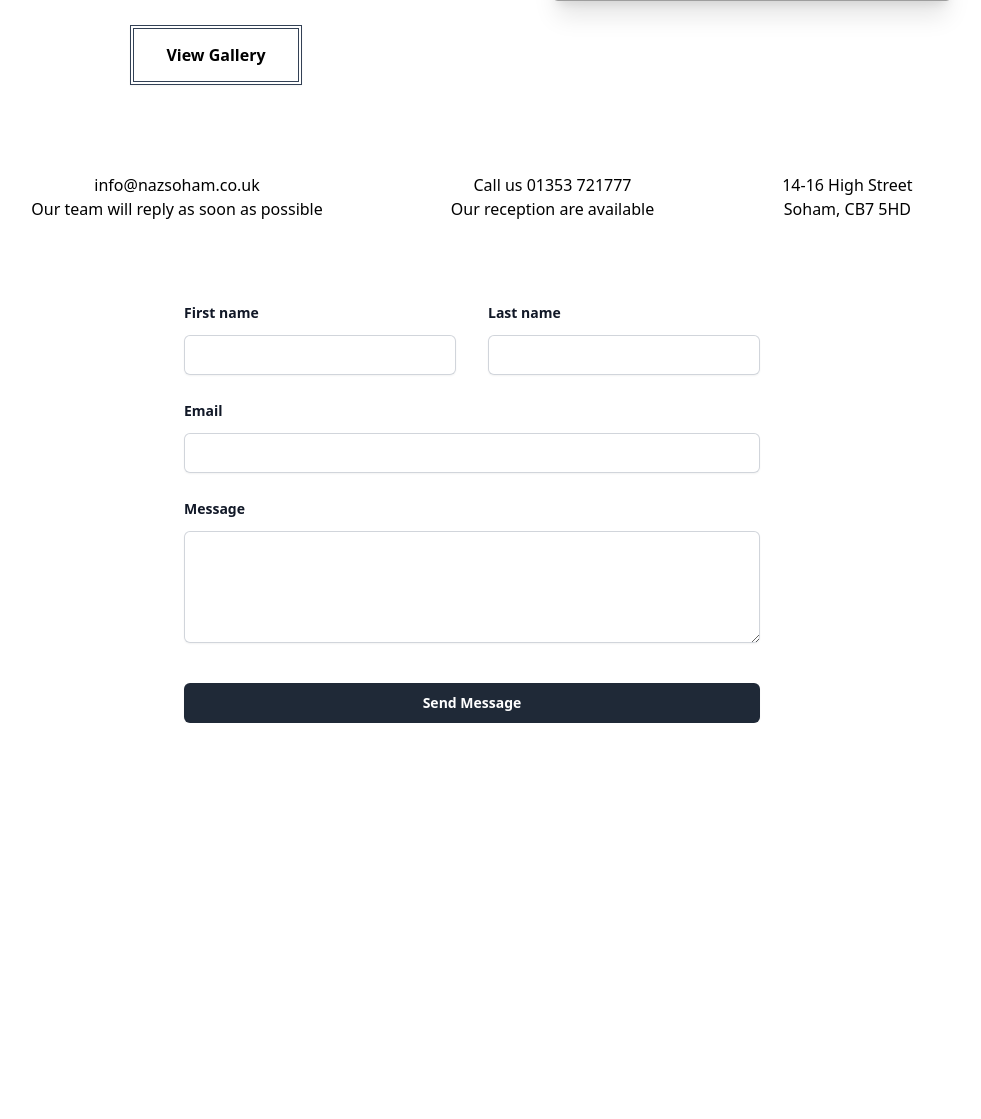
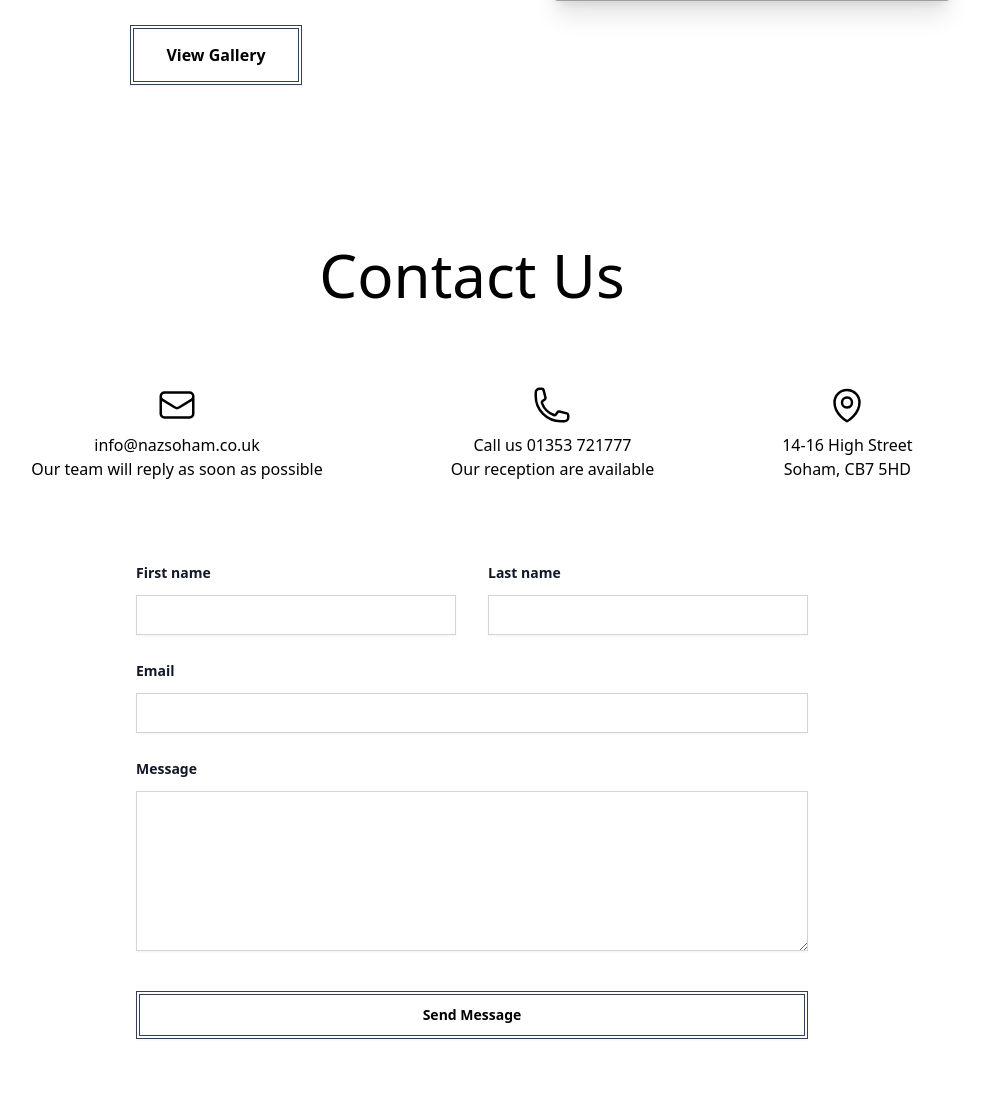
Before and after one commit to sharif2315/RestaurantApp, a Django app: page / in a window 1280 px wide. Shown: the part 2667-3786 px from the top of the page, without its empty margins (168-1149 px from the left). Before the commit the page ends 3390 px from the top, so only its background shows below. Run offline with Django 5.2, Linux system fonts and the light colour scheme; some libraries are stand-ins or nearby versions; grey boxes are pictures that could not be loaded.

Commit message:
contact page wip

````diff
--- a/templates/base/base.html
+++ b/templates/base/base.html
@@ -9,14 +9,9 @@
     <meta name="viewport" content="width=device-width, initial-scale=1.0">
     <!-- Import HTMX, AlpineJS and Tailwind -->
     {% tailwind_css %}
-
     <!-- HTMX Version 1.9.10 -->
     <script src="{% static 'js/htmx.min.js' %}"></script>
     <script defer src="https://cdn.jsdelivr.net/npm/alpinejs@3.13.3/dist/cdn.min.js"></script>
-
-    <script src="{% static 'fontawesomefree/js/fontawesome.js' %}"></script>
-    <script src="{% static 'fontawesomefree/js/solid.js' %}"></script>
-
     <title>Naz Indian Restaurant</title>
     <!-- <style>
         body {
--- a/templates/components/contact.html
+++ b/templates/components/contact.html
@@ -13,24 +13,50 @@
   ```
 -->
 
+
+<div class="mt-40 mb-20">
+
+  <div class="flex flex-col items-center mb-20">
+    <h1 class="text-6xl">Contact Us</h1>
+  </div>
+
   <!-- Email, phone and location -->
   <div class="flex justify-center items-center">
     <div class="mx-auto flex flex-col lg:flex-row gap-10 lg:gap-32">
 
       <div class="flex flex-col items-center justify-center">
-      <i class="fa-solid fa-envelope-open text-4xl"></i>
+        <a class="hover:cursor-pointer" href="#">
+          <svg xmlns="http://www.w3.org/2000/svg" fill="none" viewBox="0 0 24 24" stroke-width="1.5"
+            stroke="currentColor" class="w-10 h-10 hover:scale-110 transform duration-300 ease-in-out">
+            <path stroke-linecap="round" stroke-linejoin="round"
+              d="M21.75 6.75v10.5a2.25 2.25 0 0 1-2.25 2.25h-15a2.25 2.25 0 0 1-2.25-2.25V6.75m19.5 0A2.25 2.25 0 0 0 19.5 4.5h-15a2.25 2.25 0 0 0-2.25 2.25m19.5 0v.243a2.25 2.25 0 0 1-1.07 1.916l-7.5 4.615a2.25 2.25 0 0 1-2.36 0L3.32 8.91a2.25 2.25 0 0 1-1.07-1.916V6.75" />
+          </svg>
+        </a>
         <p class="mt-2">info@nazsoham.co.uk</p>
         <p>Our team will reply as soon as possible</p>
       </div>
 
       <div class="flex flex-col items-center justify-center">
-      <i class="fa-solid fa-phone text-4xl"></i>
+        <a class="hover:cursor-pointer" href="#">
+          <svg xmlns="http://www.w3.org/2000/svg" fill="none" viewBox="0 0 24 24" stroke-width="1.5"
+            stroke="currentColor" class="w-10 h-10 hover:scale-110 transform duration-300 ease-in-out">
+            <path stroke-linecap="round" stroke-linejoin="round"
+              d="M2.25 6.75c0 8.284 6.716 15 15 15h2.25a2.25 2.25 0 0 0 2.25-2.25v-1.372c0-.516-.351-.966-.852-1.091l-4.423-1.106c-.44-.11-.902.055-1.173.417l-.97 1.293c-.282.376-.769.542-1.21.38a12.035 12.035 0 0 1-7.143-7.143c-.162-.441.004-.928.38-1.21l1.293-.97c.363-.271.527-.734.417-1.173L6.963 3.102a1.125 1.125 0 0 0-1.091-.852H4.5A2.25 2.25 0 0 0 2.25 4.5v2.25Z" />
+          </svg>
+        </a>
         <p class="mt-2">Call us 01353 721777</p>
         <p>Our reception are available</p>
       </div>
 
       <div class="flex flex-col items-center justify-center">
-      <i class="fa-solid fa-location-dot text-4xl"></i>
+        <a class="hover:cursor-pointer" href="#">
+          <svg xmlns="http://www.w3.org/2000/svg" fill="none" viewBox="0 0 24 24" stroke-width="1.5"
+            stroke="currentColor" class="w-10 h-10 hover:scale-110 transform duration-300 ease-in-out">
+            <path stroke-linecap="round" stroke-linejoin="round" d="M15 10.5a3 3 0 1 1-6 0 3 3 0 0 1 6 0Z" />
+            <path stroke-linecap="round" stroke-linejoin="round"
+              d="M19.5 10.5c0 7.142-7.5 11.25-7.5 11.25S4.5 17.642 4.5 10.5a7.5 7.5 0 1 1 15 0Z" />
+          </svg>
+        </a>
         <p class="mt-2">14-16 High Street</p>
         <p>Soham, CB7 5HD</p>
       </div>
@@ -40,14 +66,14 @@
 
 
   <!-- Contact Form -->
-<form action="#" method="POST" class="mx-auto mt-16 max-w-xl sm:mt-20">
+  <form action="#" method="POST" class="mx-auto mt-16 max-w-2xl sm:mt-20 px-10 sm:px-0">
     <div class="grid grid-cols-1 gap-x-8 gap-y-6 sm:grid-cols-2">
 
       <div>
         <label for="first-name" class="block text-sm font-semibold leading-6 text-gray-900">First name</label>
         <div class="mt-2.5">
           <input type="text" name="first-name" id="first-name" autocomplete="given-name"
-          class="block w-full rounded-md border-0 px-3.5 py-2 text-gray-900 shadow-sm ring-1 ring-inset ring-gray-300 placeholder:text-gray-400 focus:ring-2 focus:ring-inset sm:text-sm sm:leading-6">
+            class="block w-full border-1 px-3.5 py-2 text-gray-900 shadow-sm ring-1 ring-inset ring-gray-300 placeholder:text-gray-400 focus:ring-2 focus:ring-inset sm:text-sm sm:leading-6">
         </div>
       </div>
 
@@ -55,7 +81,7 @@
         <label for="last-name" class="block text-sm font-semibold leading-6 text-gray-900">Last name</label>
         <div class="mt-2.5">
           <input type="text" name="last-name" id="last-name" autocomplete="family-name"
-          class="block w-full rounded-md border-0 px-3.5 py-2 text-gray-900 shadow-sm ring-1 ring-inset ring-gray-300 placeholder:text-gray-400 focus:ring-2 focus:ring-inset sm:text-sm sm:leading-6">
+            class="block w-full border-1 px-3.5 py-2 text-gray-900 shadow-sm ring-1 ring-inset ring-gray-300 placeholder:text-gray-400 focus:ring-2 focus:ring-inset sm:text-sm sm:leading-6">
         </div>
       </div>
 
@@ -63,25 +89,25 @@
         <label for="email" class="block text-sm font-semibold leading-6 text-gray-900">Email</label>
         <div class="mt-2.5">
           <input type="email" name="email" id="email" autocomplete="email"
-          class="block w-full rounded-md border-0 px-3.5 py-2 text-gray-900 shadow-sm ring-1 ring-inset ring-gray-300 placeholder:text-gray-400 focus:ring-2 focus:ring-inset sm:text-sm sm:leading-6">
+            class="block w-full border-1 px-3.5 py-2 text-gray-900 shadow-sm ring-1 ring-inset ring-gray-300 placeholder:text-gray-400 focus:ring-2 focus:ring-inset sm:text-sm sm:leading-6">
         </div>
       </div>
 
       <div class="sm:col-span-2">
         <label for="message" class="block text-sm font-semibold leading-6 text-gray-900">Message</label>
         <div class="mt-2.5">
-        <textarea name="message" id="message" rows="4"
-          class="block w-full rounded-md border-0 px-3.5 py-2 text-gray-900 shadow-sm ring-1 ring-inset ring-gray-300 placeholder:text-gray-400 focus:ring-2 focus:ring-inset sm:text-sm sm:leading-6"></textarea>
+          <textarea name="message" id="message" rows="6"
+            class="block w-full border-1 px-3.5 py-2 text-gray-400 shadow-sm ring-1 ring-inset ring-gray-300 placeholder:text-gray-400 focus:ring-2 focus:ring-inset sm:text-sm sm:leading-6"></textarea>
         </div>
       </div>
 
     </div>
+
     <div class="mt-10">
       <button type="submit"
-      class="block w-full rounded-md bg-gray-800 px-3.5 py-2.5 text-center text-sm font-semibold text-white shadow-sm hover:bg-gray-700 focus-visible:outline focus-visible:outline-2 focus-visible:outline-offset-2">Send
+        class="block w-full px-3.5 py-2.5 text-center text-sm font-semibold shadow-sm focus-visible:outline focus-visible:outline-2 focus-visible:outline-offset-2 border-double border-4 border-slate-700 hover:border-slate-600">Send
         Message</button>
     </div>
   </form>
 
-
 </div>
````
Lines whose indentation alone changed are shown as unchanged.
